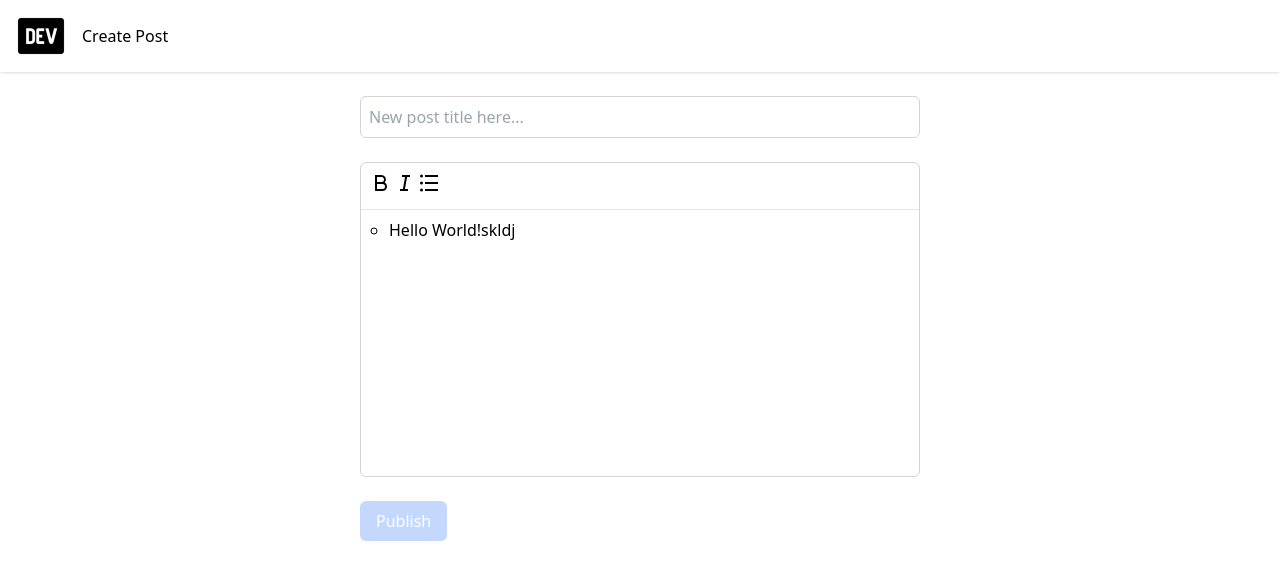
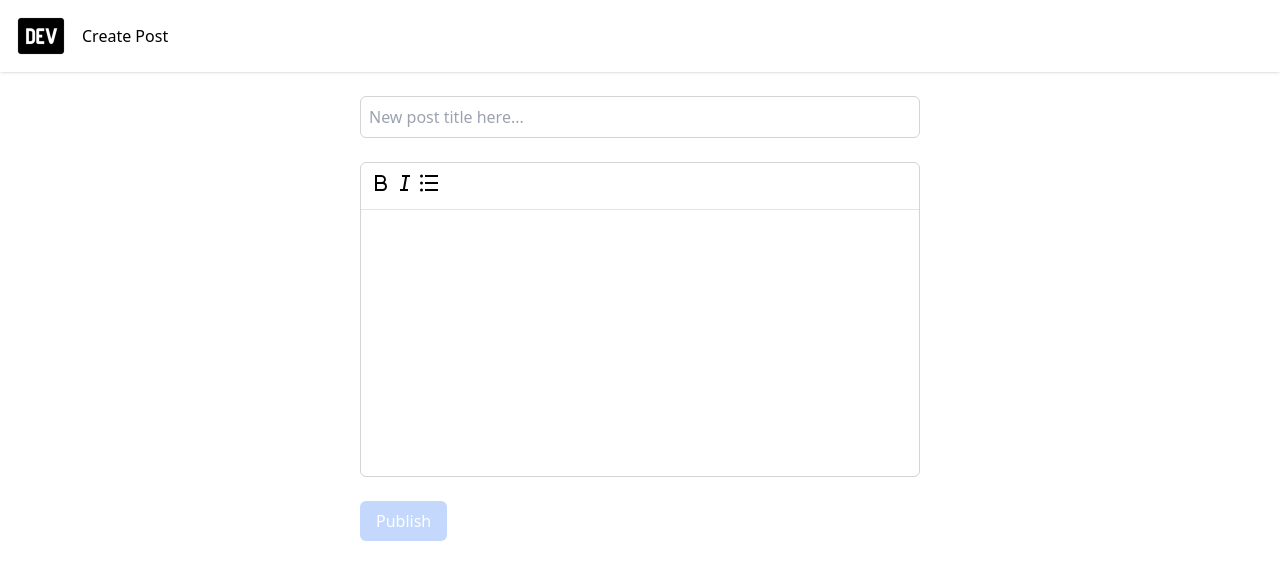
Before and after one commit to DimaProhorenko/devTo, a React (Vite) app: page /post/new in a window 1280 px wide. Shown: the top 580 px of the page. Built offline with nearby package versions, Linux system fonts and the light colour scheme; no server answers.

Commit message:
FIX italic and bold button imports

```diff
--- a/package.json
+++ b/package.json
@@ -13,9 +13,11 @@
     "@mdxeditor/editor": "^2.2.1",
     "@reduxjs/toolkit": "^2.0.1",
     "@supabase/supabase-js": "^2.39.2",
+    "@tiptap/extension-bold": "^2.1.16",
     "@tiptap/extension-bullet-list": "^2.1.16",
     "@tiptap/extension-color": "^2.1.15",
     "@tiptap/extension-document": "^2.1.16",
+    "@tiptap/extension-italic": "^2.1.16",
     "@tiptap/extension-list-item": "^2.1.16",
     "@tiptap/extension-paragraph": "^2.1.16",
     "@tiptap/extension-text": "^2.1.16",
--- a/src/modules/editor/components/Editor.jsx
+++ b/src/modules/editor/components/Editor.jsx
@@ -3,15 +3,25 @@ import { EditorContent, useEditor } from "@tiptap/react";
 import Document from "@tiptap/extension-document";
 import Text from "@tiptap/extension-text";
 import Paragraph from "@tiptap/extension-paragraph";
+import Italic from "@tiptap/extension-italic";
+import Bold from "@tiptap/extension-bold";
 import BulletList from "@tiptap/extension-bullet-list";
 import ListItem from "@tiptap/extension-list-item";
 
 import Toolbar from "./Toolbar";
 import { Card } from "src/modules/common/components";
 
-const extensions = [Document, Paragraph, Text, BulletList, ListItem];
+const extensions = [
+  Document,
+  Paragraph,
+  Text,
+  Italic,
+  Bold,
+  BulletList,
+  ListItem,
+];
 
-const content = "<ul><li>Hello World!skldj</li></ul>";
+const content = "";
 
 const Editor = () => {
   const editor = useEditor({
```
Also changed, not shown: 1 other file (tests, documents, lock files or other folders).
